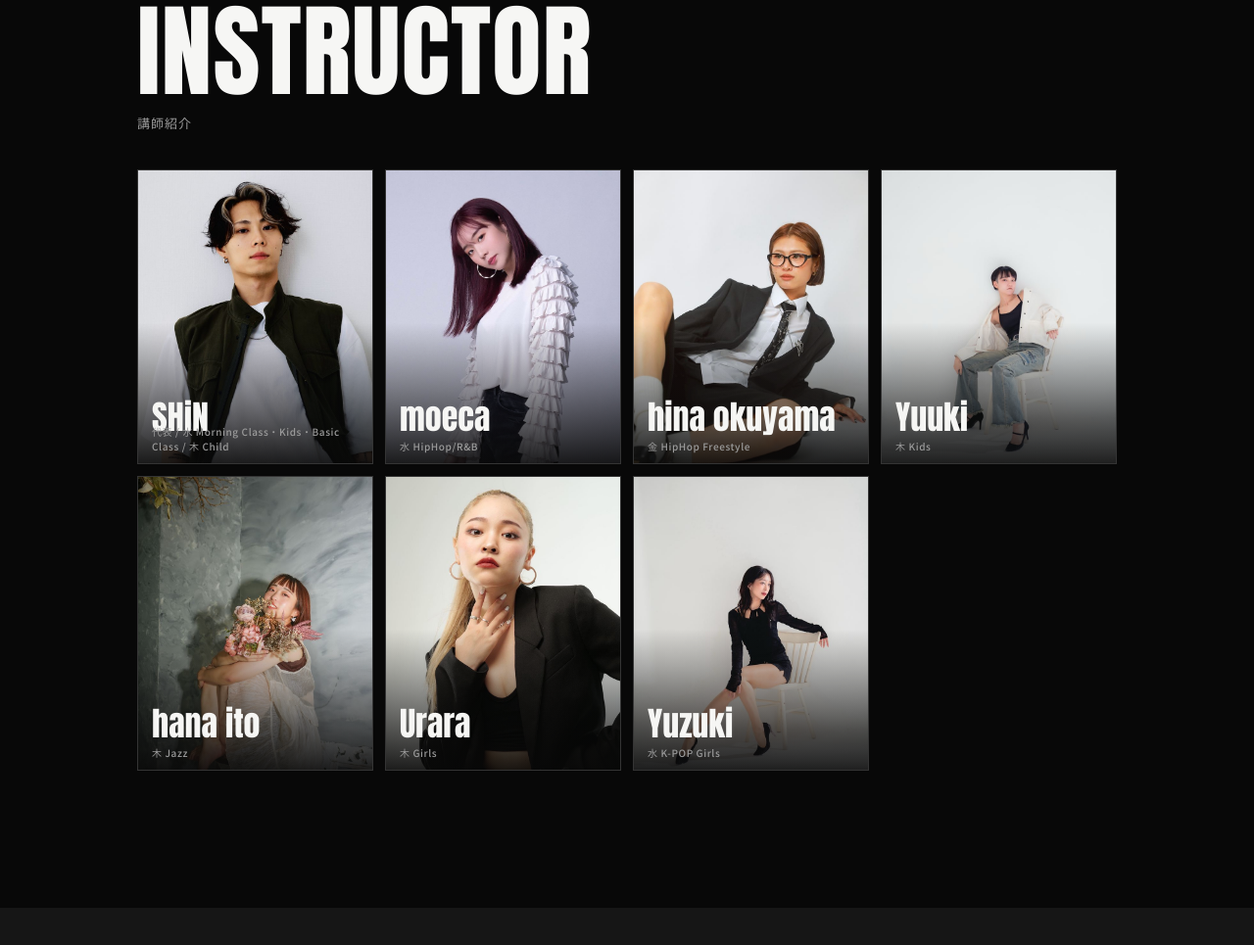
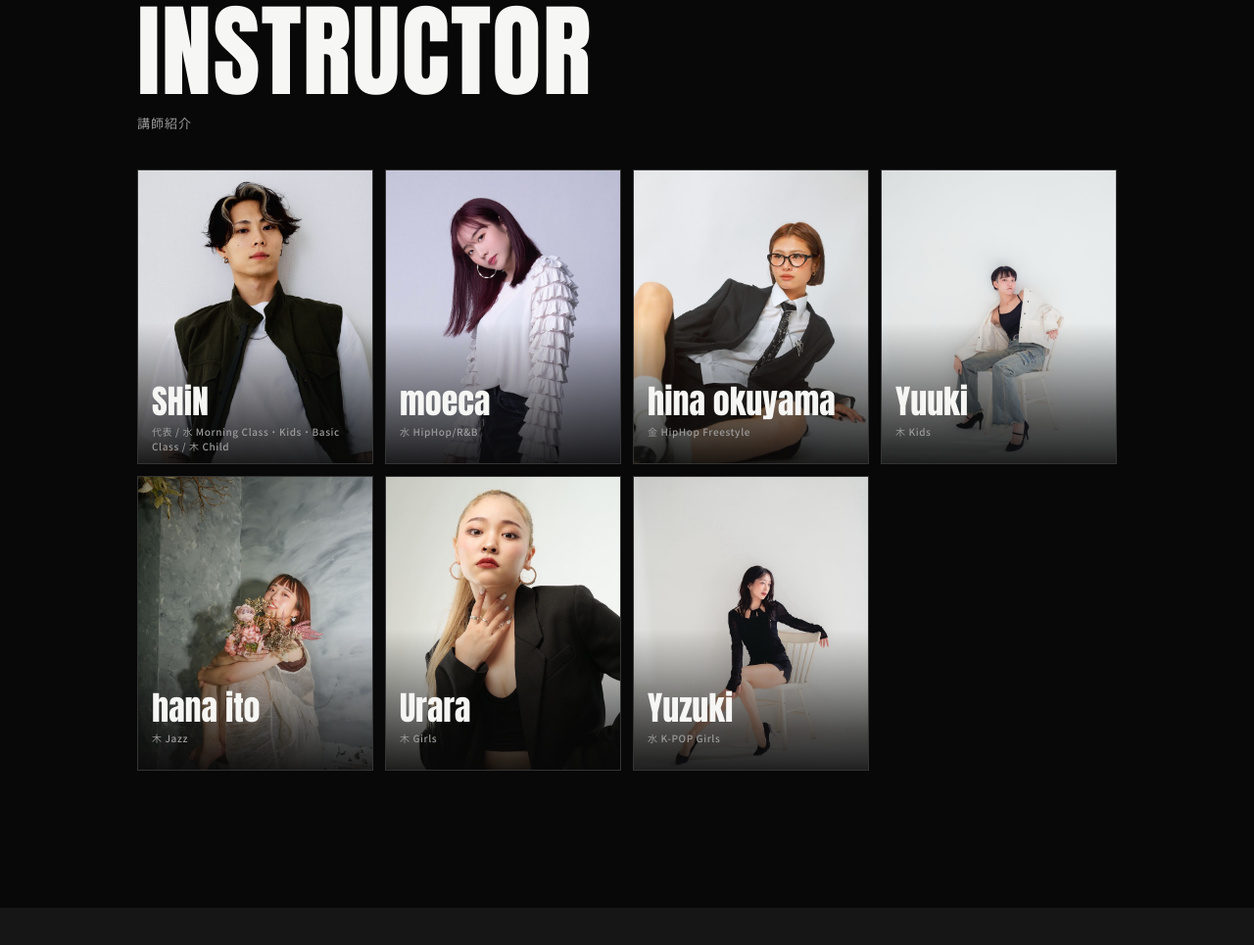
Before and after one commit to magnadanceschool-prog/magna-website, a plain HTML site: page index.html in a window 1280 px wide. Shown: the part 4596-5561 px from the top of the page at 98% size. Drawn offline with Linux system fonts and the light colour scheme; no server answers.

Commit message:
Add files via upload

```diff
--- a/assets/css/style.css
+++ b/assets/css/style.css
@@ -65,11 +65,11 @@ h2 small{display:block;font:500 13px/1.6 "Noto Sans JP",sans-serif;color:var(--m
 .stat div{font-size:12px;color:var(--mu)}
 .stat b{display:block;font:400 34px Anton,sans-serif;color:var(--wh)}
 .inst .g{display:grid;grid-template-columns:repeat(2,1fr);gap:12px}
-.inst .p{all:unset;box-sizing:border-box;cursor:pointer;position:relative;display:block;aspect-ratio:4/5;overflow:hidden;border:1px solid #ffffff14;background:var(--dg2);transition:border-color .3s}
+.inst .p{all:unset;box-sizing:border-box;cursor:pointer;position:relative;display:flex;flex-direction:column;justify-content:flex-end;padding:0 14px 10px;aspect-ratio:4/5;overflow:hidden;border:1px solid #ffffff14;background:var(--dg2);transition:border-color .3s}
 .inst .p img{position:absolute;inset:0;width:100%;height:100%;object-fit:cover}
 .inst .p::after{content:"";position:absolute;inset:0;background:linear-gradient(transparent 52%,#080808e6)}
-.inst .p em{position:absolute;left:14px;right:14px;bottom:30px;z-index:1;font:400 clamp(22px,6vw,34px)/1 Anton,sans-serif;font-style:normal}
-.inst .p span{position:absolute;left:14px;right:14px;bottom:10px;z-index:1;font:500 10px "Noto Sans JP";color:var(--mu);letter-spacing:.06em}
+.inst .p em{position:relative;z-index:1;display:block;margin-bottom:6px;font:400 clamp(22px,6vw,34px)/1 Anton,sans-serif;font-style:normal}
+.inst .p span{position:relative;z-index:1;display:block;min-height:3em;font:500 10px/1.5 "Noto Sans JP";color:var(--mu);letter-spacing:.06em}
 .inst .p:hover,.inst .p:focus-visible{border-color:var(--rd)}
 .inst .p:focus-visible{outline:2px solid #fff;outline-offset:3px}
 .md{position:fixed;inset:0;z-index:40;background:#000000d9;display:flex;align-items:flex-end;justify-content:center}
```
